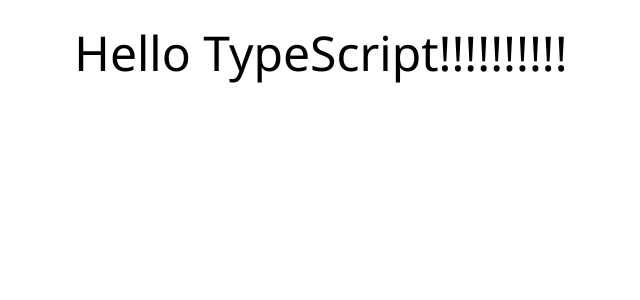
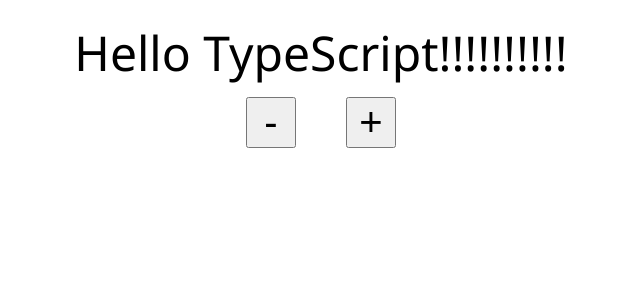
Before and after one commit to rnmaster37/react-typescript, a React (Create React App) app in the folder React/: page / in a window 1280 px wide. Shown: the top 300 px of the page, without its empty margins (319-959 px from the left). Built offline with nearby package versions, Linux system fonts and the light colour scheme.

Commit message:
Making a container

```diff
--- a/React/src/components/Hello.tsx
+++ b/React/src/components/Hello.tsx
@@ -4,9 +4,11 @@
 export interface Props {
   name: string;
   enthusiasmLevel?: number;
+  onIncrement?: () => void;
+  onDecrement?: () => void;
 }
 
-const Hello = ({ name, enthusiasmLevel = 1 }: Props) => {
+const Hello = ({ name, enthusiasmLevel = 1, onIncrement, onDecrement }: Props) => {
   if (enthusiasmLevel <= 0) {
     throw new Error('You could be a little more enthusiastic. :D');
   }
@@ -15,6 +17,10 @@
     <div className="hello">
       <div className="greeting">
         Hello {name + getExclamationMarks(enthusiasmLevel)}
+      </div>
+      <div>
+        <button onClick={onDecrement}>-</button>
+        <button onClick={onIncrement}>+</button>
       </div>
     </div>
   );
```
Also changed, not shown: React/src/containers/Hello.tsx (added, +20 -0 lines).
